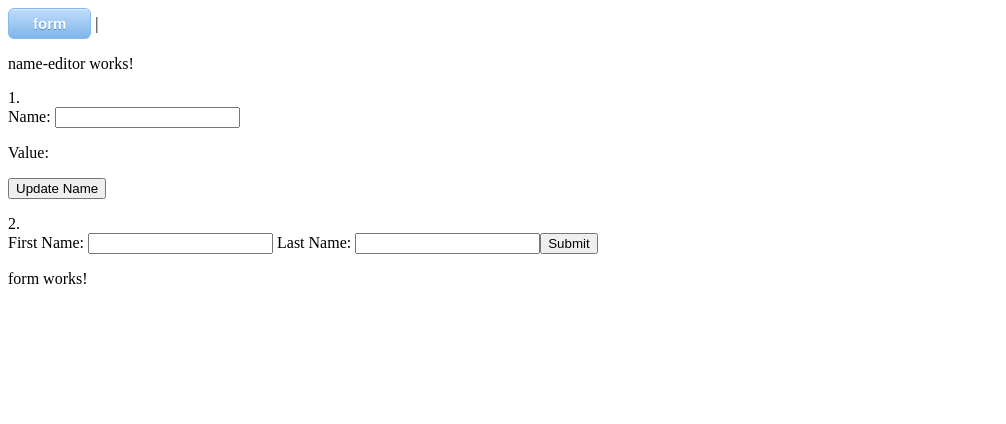
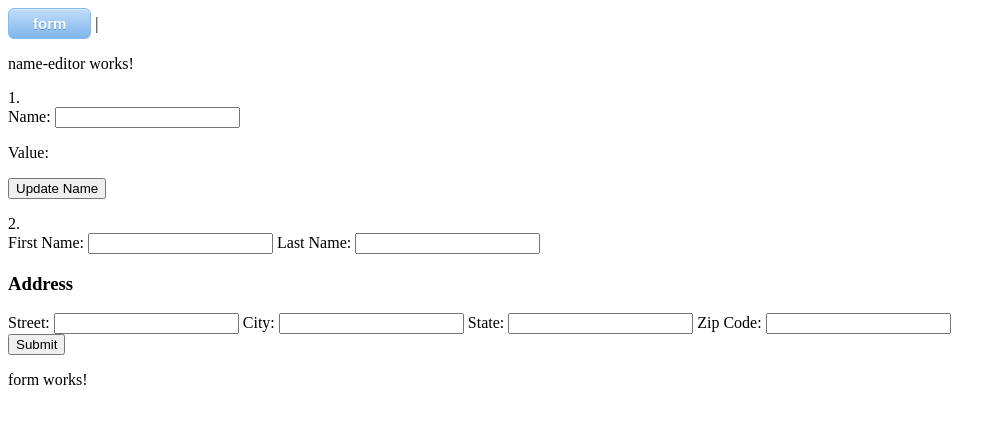
Before and after one commit to yahuihuang/ng14proj, an Angular app: page /form in a window 1280 px wide. Shown: the top 424 px of the page, without its empty margins (0-1006 px from the left). Built offline with nearby package versions, Linux system fonts and the light colour scheme.

Commit message:
https://angular.tw/guide/reactive-forms#creating-nested-form-groups / 更新部分資料模型

```diff
--- a/src/app/views/form/name-editor/name-editor.component.html
+++ b/src/app/views/form/name-editor/name-editor.component.html
@@ -24,5 +24,28 @@
     <input type="text" formControlName="lastName">
   </label>
 
+  <div formGroupName="address">
+    <h3>Address</h3>
+
+    <label>
+      Street:
+      <input type="text" formControlName="street">
+    </label>
+
+    <label>
+      City:
+      <input type="text" formControlName="city">
+    </label>
+
+    <label>
+      State:
+      <input type="text" formControlName="state">
+    </label>
+
+    <label>
+      Zip Code:
+      <input type="text" formControlName="zip">
+    </label>
+  </div>
   <button type="submit" [disabled]="!profileForm.valid">Submit</button>
 </form>
--- a/src/app/views/form/name-editor/name-editor.component.ts
+++ b/src/app/views/form/name-editor/name-editor.component.ts
@@ -11,6 +11,12 @@ export class NameEditorComponent implements OnInit {
   profileForm = new FormGroup({
     firstName: new FormControl(''),
     lastName: new FormControl(''),
+    address: new FormGroup({
+      street: new FormControl(''),
+      city: new FormControl(''),
+      state: new FormControl(''),
+      zip: new FormControl('')
+    })
   });
 
   constructor() { }
```
